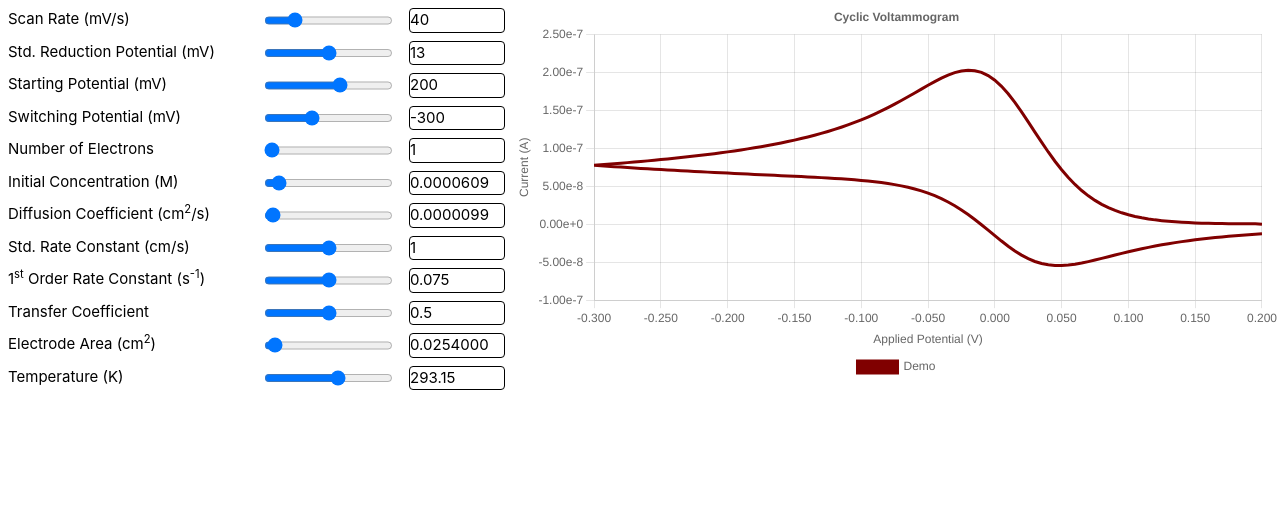
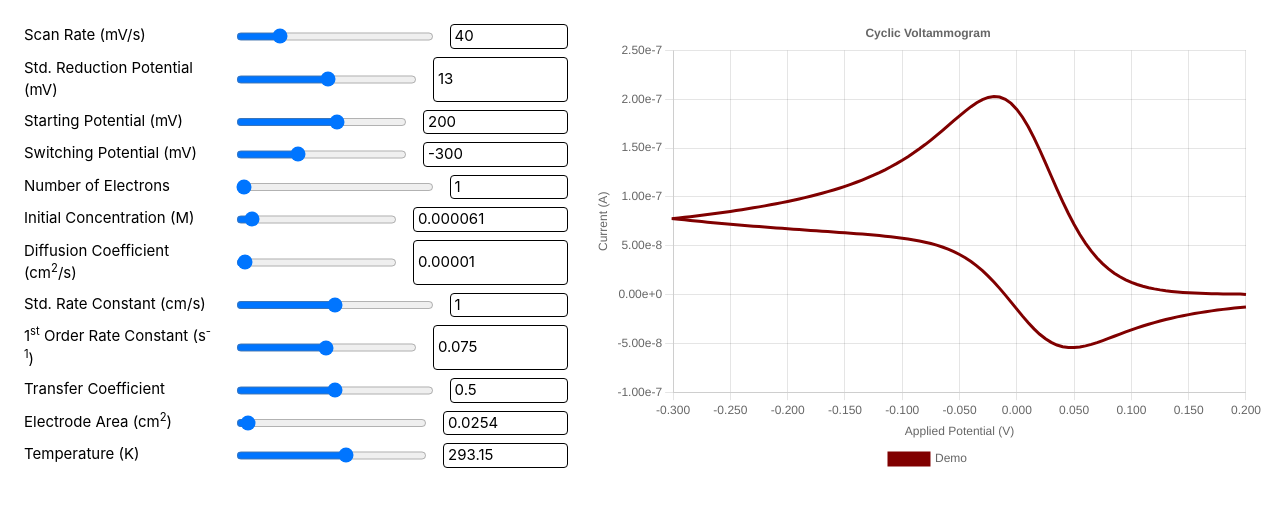
Before and after one commit to cv-sim/cv-sim-2, a Vue app: page / in a window 1280 px wide. Shown: the top 506 px of the page. Built offline with nearby package versions, Linux system fonts and the light colour scheme.

Commit message:
worked on alignment and styling

```diff
--- a/src/assets/base.css
+++ b/src/assets/base.css
@@ -31,4 +31,5 @@ body {
   text-rendering: optimizeLegibility;
   -webkit-font-smoothing: antialiased;
   -moz-osx-font-smoothing: grayscale;
+  box-sizing: border-box;
 }
--- a/src/components/SimulatorDashboard.vue
+++ b/src/components/SimulatorDashboard.vue
@@ -4,8 +4,8 @@ import InputParameters from '@/components/main/InputParameters.vue'
 </script>
 
 <template>
-  <div class="flex max-md:flex-col-reverse">
-    <InputParameters />
-    <CyclicVoltammogram />
+  <div class="flex max-xl:flex-col-reverse gap-4 p-4">
+    <InputParameters class="max-w-xl max-xl:self-center" />
+    <CyclicVoltammogram class="w-full max-xl:self-center min-h-60 max-w-3xl" />
   </div>
 </template>
--- a/src/components/common/InputSlider.vue
+++ b/src/components/common/InputSlider.vue
@@ -6,27 +6,34 @@ const props = defineProps({
   max: [String, Number],
   step: [String, Number]
 })
+
+function transformValue(value) {
+  return Number(Number(value).toExponential(5))
+}
 </script>
 
 <template>
-  <div class="sm:flex gap-x-4">
-    <label class="text-nowrap w-60" v-html="props.label" />
+  <div class="flex max-sm:flex-col sm:gap-4">
+    <label class="w-80" v-html="props.label" />
+    <div class="flex gap-4 w-full">
       <input
         type="range"
         :min="props.min"
         :max="props.max"
         :step="props.step"
         :value="modelValue"
+        class="w-full"
         @input="$emit('update:modelValue', $event.target.value)"
       />
       <input
         type="number"
-      :value="modelValue"
+        :value="transformValue(modelValue)"
         :min="props.min"
         :max="props.max"
         :step="props.step"
-      class="border border-black rounded w-24"
+        class="border border-black rounded w-48 px-1"
         @input="$emit('update:modelValue', $event.target.value)"
       />
     </div>
+  </div>
 </template>
--- a/src/components/main/CyclicVoltammogram.vue
+++ b/src/components/main/CyclicVoltammogram.vue
@@ -17,6 +17,7 @@ const data = computed(() => ({
 
 const options = reactive({
   responsive: true,
+  maintainAspectRatio: false,
   showLine: true,
   elements: {
     point: {
@@ -58,7 +59,7 @@ const options = reactive({
 </script>
 
 <template>
-  <div class="w-full">
+  <div>
     <Scatter :data="data" :options="options" />
   </div>
 </template>
--- a/src/components/main/InputParameters.vue
+++ b/src/components/main/InputParameters.vue
@@ -6,7 +6,8 @@ const store = useGraphStore()
 </script>
 
 <template>
-  <div class="flex flex-col gap-y-2 p-2">
+  <div class="flex flex-col gap-y-4 p-2">
+    <div class="flex flex-col gap-y-2">
       <InputSlider
         label="Scan Rate (mV/s)"
         min="0"
@@ -92,4 +93,5 @@ const store = useGraphStore()
         v-model="store.selectedParameters.temp"
       />
     </div>
+  </div>
 </template>
```
Lines whose indentation alone changed are shown as unchanged.
